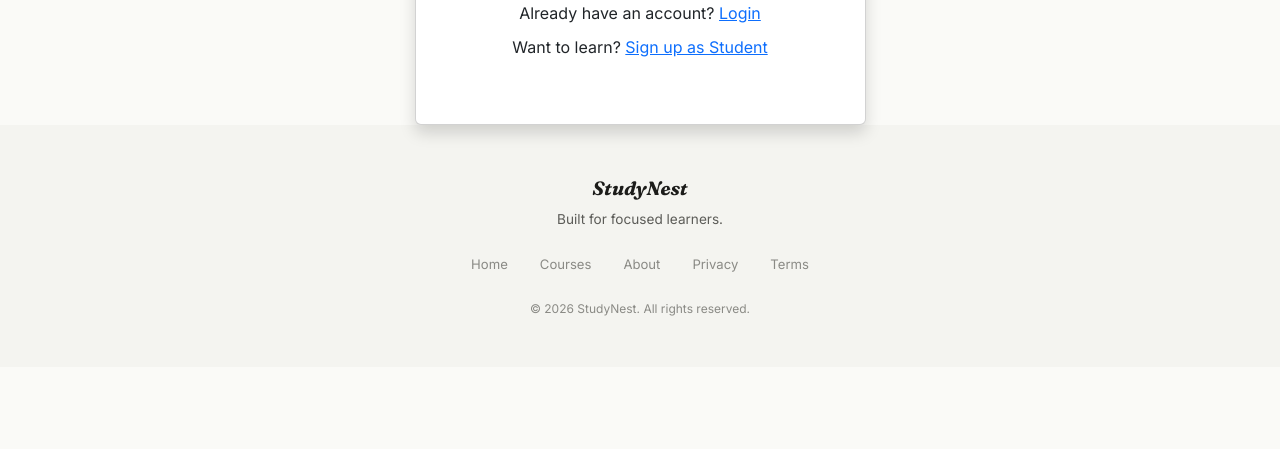
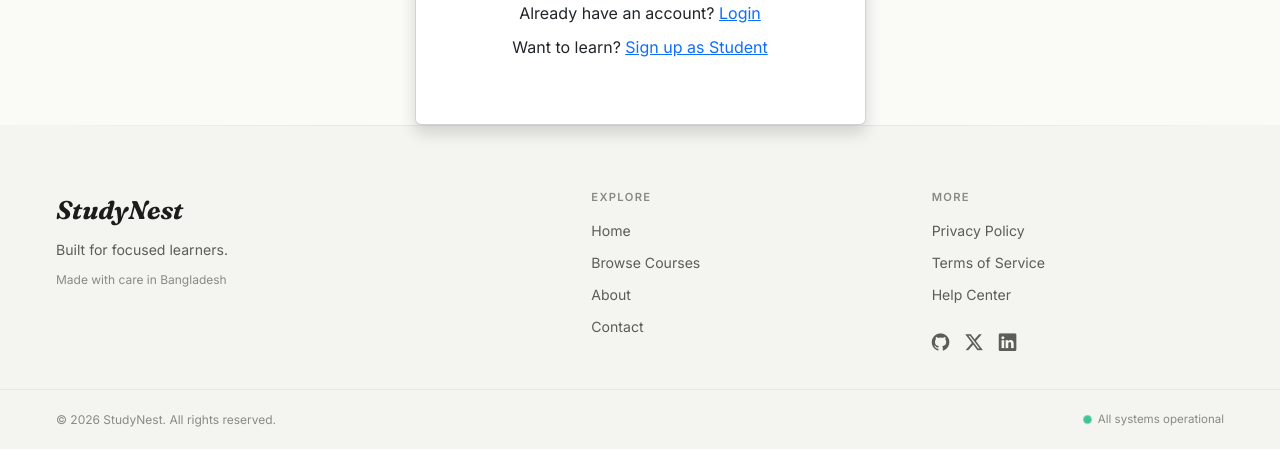
Before and after one commit to RahatGithub/studynest, a Django app: page /accounts/signup/tutor/ in a window 1280 px wide. Shown: the part 1006-1455 px from the top of the page. Before the commit the page ends 1322 px from the top, so only its background shows below. Run offline with Django 5.2, Linux system fonts and the light colour scheme; some libraries are stand-ins or nearby versions.

Commit message:
style(footer): redesign with structured columns, animated link hovers, and status indicator

```diff
--- a/static/css/style.css
+++ b/static/css/style.css
@@ -238,52 +238,158 @@ h4 { font-size: 1.25rem; }
 /* ---------- App Footer ---------- */
 .app-footer {
     background: var(--color-bg-subtle);
-    padding: 3rem 2rem 2rem;
     margin-top: auto;
 }
 
-.app-footer-inner {
-    max-width: 1200px;
-    margin: 0 auto;
-    text-align: center;
-}
-
-.app-footer-brand {
+.app-footer-accent {
+    height: 1px;
+    background: linear-gradient(90deg, transparent 0%, var(--color-border) 30%, var(--color-border) 70%, transparent 100%);
+}
+
+.app-footer-main {
+    padding: 4rem 2rem 2rem;
+}
+
+.app-footer-grid {
+    display: grid;
+    grid-template-columns: 2fr 1.2fr 1.2fr;
+    gap: 3rem;
+}
+
+/* Brand column */
+.app-footer-brand-col {
+    display: flex;
+    flex-direction: column;
+}
+
+.app-footer-wordmark {
     font-family: 'Fraunces', Georgia, serif;
-    font-size: 1.2rem;
+    font-size: 1.6rem;
     font-weight: 700;
     font-style: italic;
     color: var(--color-text);
-    margin-bottom: 0.3rem;
+    text-decoration: none;
+    margin-bottom: 0.5rem;
+    display: inline-block;
+    transition: letter-spacing 0.3s ease, color 0.3s ease;
+}
+
+.app-footer-wordmark:hover {
+    letter-spacing: 0.03em;
+    color: var(--color-primary);
 }
 
 .app-footer-tagline {
-    font-size: 0.85rem;
-    color: var(--color-text-muted);
-    margin-bottom: 1.5rem;
-}
-
-.app-footer-links {
-    display: flex;
-    justify-content: center;
-    gap: 2rem;
-    margin-bottom: 1.5rem;
-}
-
-.app-footer-links a {
-    font-size: 0.82rem;
+    font-size: 0.88rem;
+    color: var(--color-text-muted);
+    margin-bottom: 0.5rem;
+}
+
+.app-footer-origin {
+    font-size: 0.75rem;
     color: var(--color-text-subtle);
+}
+
+/* Link columns */
+.app-footer-col {
+    display: flex;
+    flex-direction: column;
+    gap: 0.6rem;
+}
+
+.app-footer-col-title {
+    font-size: 0.7rem;
+    font-weight: 600;
+    text-transform: uppercase;
+    letter-spacing: 0.12em;
+    color: var(--color-text-subtle);
+    margin-bottom: 0.4rem;
+}
+
+.app-footer-link {
+    font-size: 0.88rem;
+    color: var(--color-text-muted);
     text-decoration: none;
-    transition: color var(--transition-fast);
-}
-
-.app-footer-links a:hover {
-    color: var(--color-text);
+    position: relative;
+    display: inline-block;
+    width: fit-content;
+    transition: color var(--transition-base);
+}
+
+.app-footer-link::after {
+    content: '';
+    position: absolute;
+    bottom: -1px;
+    left: 0;
+    width: 0;
+    height: 1px;
+    background: var(--color-primary);
+    transition: width 0.25s ease;
+}
+
+.app-footer-link:hover {
+    color: var(--color-text);
+}
+
+.app-footer-link:hover::after {
+    width: 100%;
+}
+
+/* Social icons */
+.app-footer-socials {
+    display: flex;
+    gap: 1rem;
+    margin-top: 0.75rem;
+}
+
+.app-footer-social {
+    font-size: 1.1rem;
+    color: var(--color-text-muted);
+    text-decoration: none;
+    transition: color var(--transition-fast), transform var(--transition-fast);
+}
+
+.app-footer-social:hover {
+    color: var(--color-primary);
+    transform: scale(1.1);
+}
+
+/* Bottom bar */
+.app-footer-bottom {
+    border-top: 1px solid var(--color-border);
+    padding: 1.25rem 2rem;
+}
+
+.app-footer-bottom-inner {
+    display: flex;
+    justify-content: space-between;
+    align-items: center;
 }
 
 .app-footer-copy {
     font-size: 0.75rem;
     color: var(--color-text-subtle);
+}
+
+.app-footer-status {
+    font-size: 0.72rem;
+    color: var(--color-text-subtle);
+    display: flex;
+    align-items: center;
+    gap: 0.4rem;
+}
+
+.status-dot {
+    width: 7px;
+    height: 7px;
+    border-radius: 50%;
+    background: var(--color-success);
+    animation: statusPulse 2s ease-in-out infinite;
+}
+
+@keyframes statusPulse {
+    0%, 100% { transform: scale(1); opacity: 1; }
+    50% { transform: scale(1.3); opacity: 0.7; }
 }
 
 /* ---------- Utility Components ---------- */
@@ -1431,9 +1537,19 @@ input:focus-visible {
         padding: 0 1rem;
     }
 
-    .app-footer-links {
-        flex-wrap: wrap;
-        gap: 1rem;
+    .app-footer-grid {
+        grid-template-columns: 1fr;
+        gap: 2rem;
+    }
+
+    .app-footer-main {
+        padding: 2.5rem 1.5rem 1.5rem;
+    }
+
+    .app-footer-bottom-inner {
+        flex-direction: column;
+        gap: 0.5rem;
+        text-align: center;
     }
 
     /* Home hero mobile */
--- a/static/js/app-animations.js
+++ b/static/js/app-animations.js
@@ -104,10 +104,27 @@ function initMobileNav() {
     });
 }
 
+/* ---------- Footer scroll entrance ---------- */
+function initFooterEntrance() {
+    const footer = document.querySelector('.app-footer-grid');
+    if (!footer) return;
+    const cols = footer.children;
+    if (!cols.length) return;
+    gsap.from(cols, {
+        opacity: 0,
+        y: 20,
+        duration: 0.5,
+        stagger: 0.1,
+        ease: 'power2.out',
+        scrollTrigger: { trigger: footer, start: 'top 90%' },
+    });
+}
+
 /* ---------- Init all ---------- */
 document.addEventListener('DOMContentLoaded', () => {
     initFadeUpElements();
     initStaggerGrids();
     initNavbarScroll();
     initMobileNav();
+    initFooterEntrance();
 });
--- a/templates/base.html
+++ b/templates/base.html
@@ -86,17 +86,44 @@
 
     <!-- App Footer -->
     <footer class="app-footer">
-        <div class="app-footer-inner">
-            <div class="app-footer-brand">StudyNest</div>
-            <p class="app-footer-tagline">Built for focused learners.</p>
-            <div class="app-footer-links">
-                <a href="{% url 'courses:home' %}">Home</a>
-                <a href="{% url 'courses:course_list' %}">Courses</a>
-                <a href="#" >About</a>
-                <a href="#">Privacy</a>
-                <a href="#">Terms</a>
+        <div class="app-footer-accent"></div>
+        <div class="app-footer-main">
+            <div class="container-app">
+                <div class="app-footer-grid">
+                    <!-- Left: Brand -->
+                    <div class="app-footer-brand-col">
+                        <a href="{% url 'courses:home' %}" class="app-footer-wordmark">StudyNest</a>
+                        <p class="app-footer-tagline">Built for focused learners.</p>
+                        <p class="app-footer-origin">Made with care in Bangladesh</p>
+                    </div>
+                    <!-- Middle: Navigation -->
+                    <div class="app-footer-col">
+                        <h5 class="app-footer-col-title">Explore</h5>
+                        <a href="{% url 'courses:home' %}" class="app-footer-link">Home</a>
+                        <a href="{% url 'courses:course_list' %}" class="app-footer-link">Browse Courses</a>
+                        <a href="#" class="app-footer-link">About</a>
+                        <a href="#" class="app-footer-link">Contact</a>
+                    </div>
+                    <!-- Right: Legal + Social -->
+                    <div class="app-footer-col">
+                        <h5 class="app-footer-col-title">More</h5>
+                        <a href="#" class="app-footer-link">Privacy Policy</a>
+                        <a href="#" class="app-footer-link">Terms of Service</a>
+                        <a href="#" class="app-footer-link">Help Center</a>
+                        <div class="app-footer-socials">
+                            <a href="#" class="app-footer-social" aria-label="GitHub"><i class="bi bi-github"></i></a>
+                            <a href="#" class="app-footer-social" aria-label="Twitter"><i class="bi bi-twitter-x"></i></a>
+                            <a href="#" class="app-footer-social" aria-label="LinkedIn"><i class="bi bi-linkedin"></i></a>
+                        </div>
+                    </div>
+                </div>
             </div>
-            <p class="app-footer-copy">&copy; 2026 StudyNest. All rights reserved.</p>
+        </div>
+        <div class="app-footer-bottom">
+            <div class="container-app app-footer-bottom-inner">
+                <span class="app-footer-copy">&copy; {% now "Y" %} StudyNest. All rights reserved.</span>
+                <span class="app-footer-status"><span class="status-dot"></span> All systems operational</span>
+            </div>
         </div>
     </footer>
 
```
